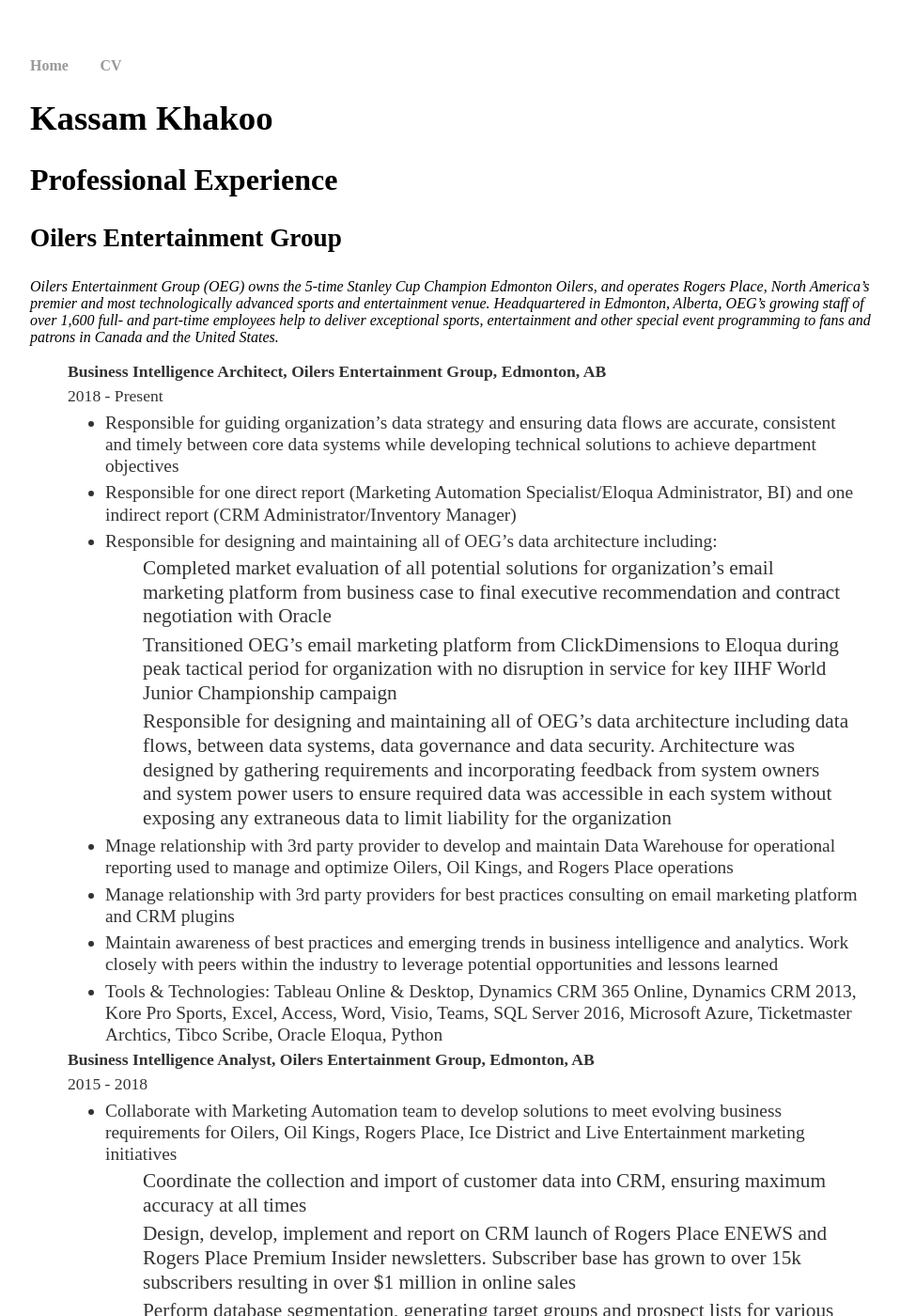
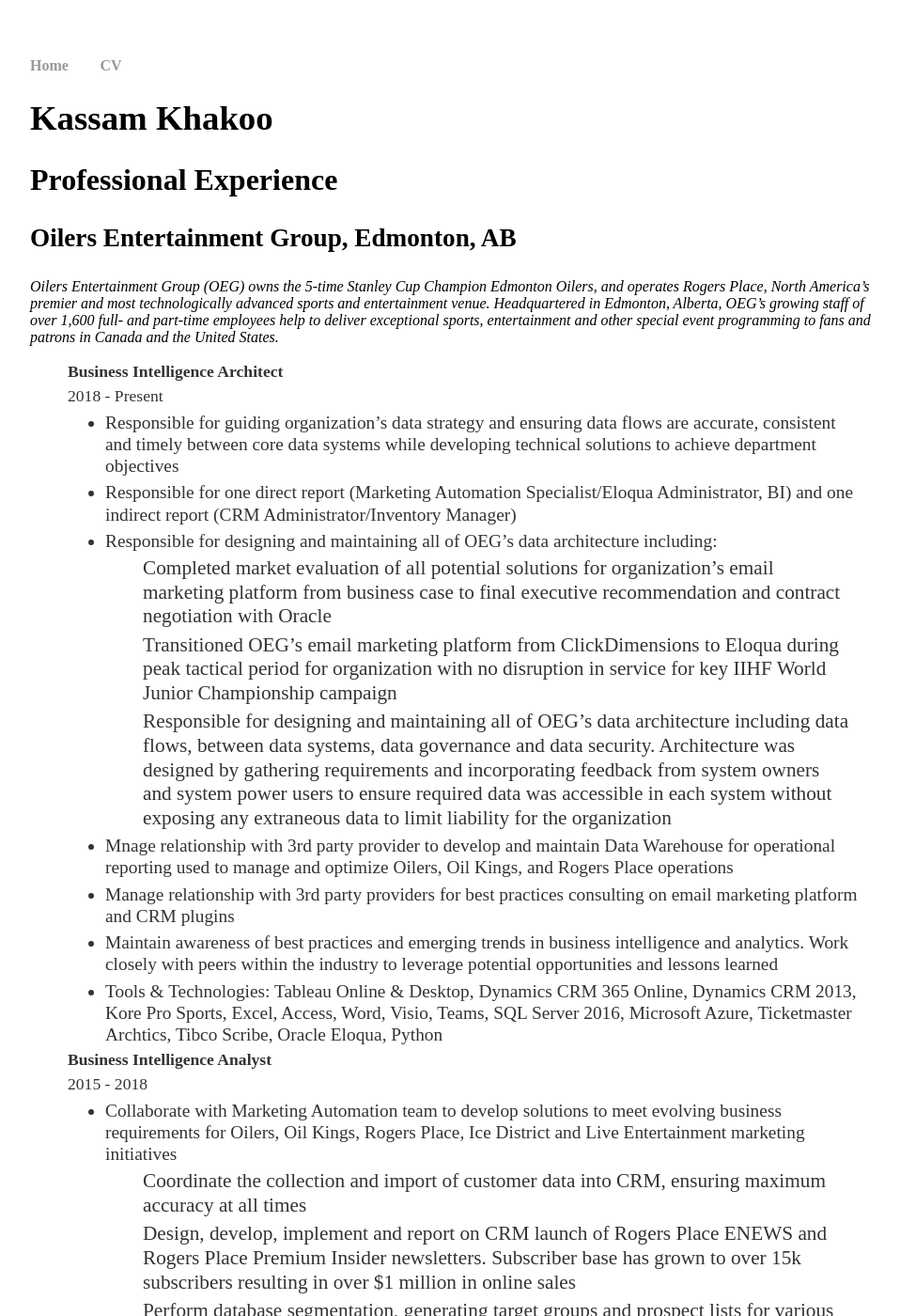
Before and after one commit to kassamkhakoo/kassamkhakoo.github.io, a Jekyll site: the page built from cv/index.html, in a window 1280 px wide and 1400 px high. Shown: the whole window at 94% size, without its empty margins (160-1118 px from the left). Built offline with Jekyll 4.4.1, drawn with Linux system fonts in a browser that asks for light colours; some web fonts are replaced; some of the changed text lies outside the part shown.

Commit message:
Update index.html

```diff
--- a/cv/index.html
+++ b/cv/index.html
@@ -5,10 +5,10 @@
 <div class="blurb">
 	<h1>Kassam Khakoo</h1>
   <h2>Professional Experience</h2>
-	<h3>Oilers Entertainment Group</h3>
+	<h3>Oilers Entertainment Group, Edmonton, AB</h3>
 	<em>Oilers Entertainment Group (OEG) owns the 5-time Stanley Cup Champion Edmonton Oilers, and operates Rogers Place, North America’s premier and most technologically advanced sports and entertainment venue. Headquartered in Edmonton, Alberta, OEG’s growing staff of over 1,600 full- and part-time employees help to deliver exceptional sports, entertainment and other special event programming to fans and patrons in Canada and the United States.</em>
 	<ul>
-		<li> <b>Business Intelligence Architect, Oilers Entertainment Group, Edmonton, AB</b></li>
+		<li> <b>Business Intelligence Architect</b></li>
 	  	2018 - Present
     <ul style="list-style-type:disc">
 		  <li>Responsible for guiding organization’s data strategy and ensuring data flows are accurate, consistent and timely between core data systems while developing technical solutions to achieve department objectives</li>
@@ -26,7 +26,7 @@
 	    <li>Tools & Technologies:  Tableau Online & Desktop, Dynamics CRM 365 Online, Dynamics CRM 2013, Kore Pro Sports, Excel, Access, Word, Visio, Teams, SQL Server 2016, Microsoft Azure, Ticketmaster Archtics, Tibco Scribe, Oracle Eloqua, Python</li>
 	    </ul>
 
-	    <li> <b>Business Intelligence Analyst, Oilers Entertainment Group, Edmonton, AB</b></li>
+	    <li> <b>Business Intelligence Analyst</b></li>
 	  	2015 - 2018
     <ul style="list-style-type:disc">
 		  <li>Collaborate with Marketing Automation team to develop solutions to meet evolving business requirements for Oilers, Oil Kings, Rogers Place, Ice District and Live Entertainment marketing initiatives
@@ -47,7 +47,7 @@
 	    	  </li>
 		  <li>Tools & Technologies:  Tableau Online & Desktop, Dynamics CRM 365 Online, Dynamics CRM 2013, Kore Pro Sports, ClickDimensions, Excel, Access, Word, Visio, SQL Server 2016, Microsoft Azure, Ticketmaster Archtics, Tibco Scribe, Python</li>
 	</ul>
-	<li> <b>Dynamics CRM Administrator, Business Intelligence, Oilers Entertainment Group, Edmonton, AB</b></li>
+	<li> <b>Dynamics CRM Administrator, Business Intelligence</b></li>
 	  	2017 - 2018
     <ul style="list-style-type:disc">
 		<li>Administration, development, support and training for the organization’s CRM (customer relationship management) system</li>
```
Also changed, not shown: other parts of cv/index.html (+1 -1 lines).
